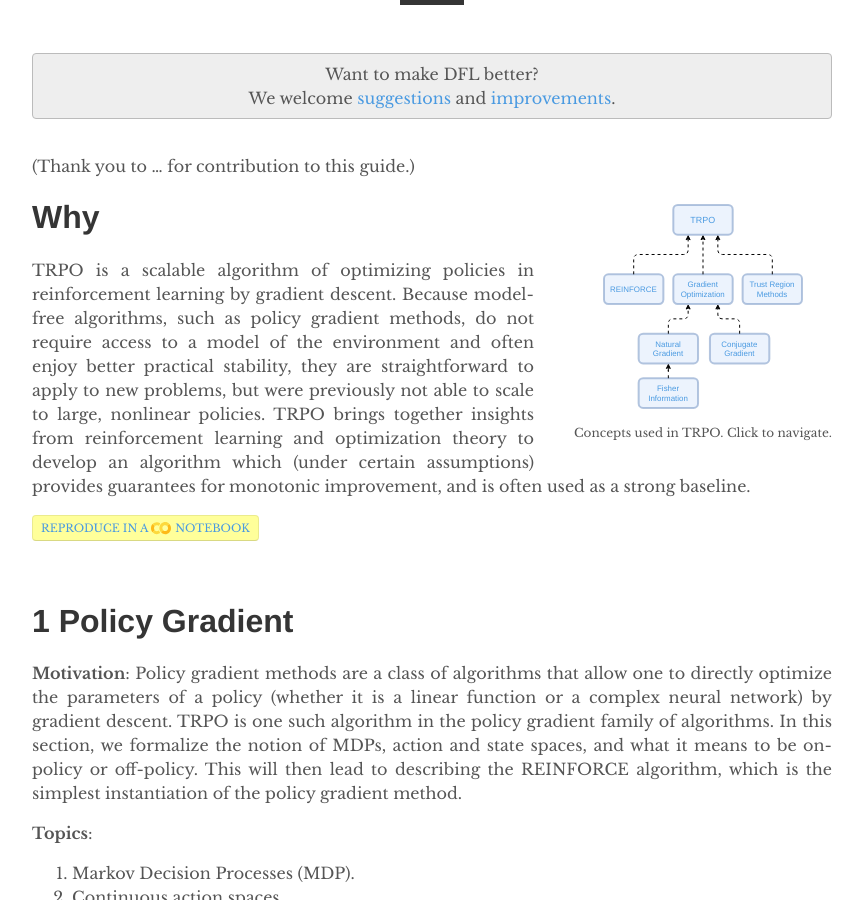
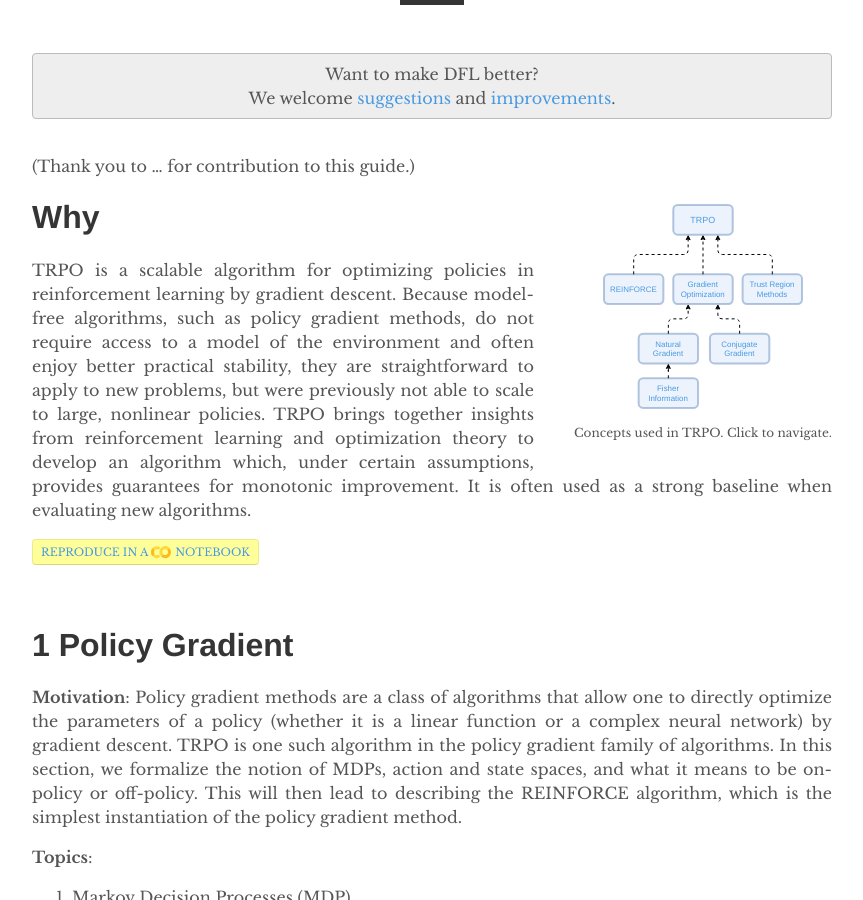
Before and after one commit to depthfirstlearning/depthfirstlearning.com, a Jekyll site: the page built from _posts/2018-06-17-TRPO.markdown, in a window 1280 px wide and 900 px high, scrolled down 405 px. Shown: the whole window, without its empty margins (208-1071 px from the left). Built offline with Jekyll 4.4.1, drawn with Linux system fonts in a browser that asks for light colours; formulas are drawn with MathJax 3.

Commit message:
TRPO blurb adjustment.

```diff
--- a/_posts/2018-06-17-TRPO.markdown
+++ b/_posts/2018-06-17-TRPO.markdown
@@ -4,8 +4,11 @@
 date:   2018-06-17 18:50:23 -0400
 categories: reinforcement-learning
 author: surya,krishna
-blurb: "TRPO is a scalable algorithm for optimizing policies in reinforcement learning by gradient descent. Because model-free algorithms, such as policy gradient methods, do not require access to a model of the environment and often enjoy better practical stability, they are straightforward to apply to new problems, but were previously not scalable to large, nonlinear policies. TRPO represents a significant improvement over previous methods in this sense and has demonstrated widespread success."
-hidden: true
+blurb: "TRPO is a model-free algorithm for optimizing policies in reinforcement
+       learning by gradient descent. It represents a significant improvement over
+       previous methods in its scalability and consequently has enjoyed widespread
+       success."
+hidden: false
 feedback: true
 ---
 
@@ -18,14 +21,14 @@
 
 # Why
 
-TRPO is a scalable algorithm of optimizing policies in reinforcement learning by
- gradient descent. Because model-free algorithms, such as policy gradient methods,
- do not require access to a model of the environment and often enjoy better
- practical stability, they are straightforward to apply to new problems, but
- were previously not able to scale to large, nonlinear policies. TRPO brings
+TRPO is a scalable algorithm for optimizing policies in reinforcement learning by
+gradient descent. Because model-free algorithms, such as policy gradient methods,
+do not require access to a model of the environment and often enjoy better
+practical stability, they are straightforward to apply to new problems, but
+were previously not able to scale to large, nonlinear policies. TRPO brings
 together insights from reinforcement learning and optimization theory to develop
-an algorithm which (under certain assumptions) provides guarantees for monotonic
-improvement, and is often used as a strong baseline.
+an algorithm which, under certain assumptions, provides guarantees for monotonic
+improvement. It is often used as a strong baseline when evaluating new algorithms.
 
   <a href="https://colab.research.google.com/drive/1f9IBs_LajqbS53ZONjdlD8L4LmvN3ivp#forceEdit=true&offline=true&sandboxMode=true" class="colab-root">Reproduce in a
     <span>Notebook</span></a>
```
